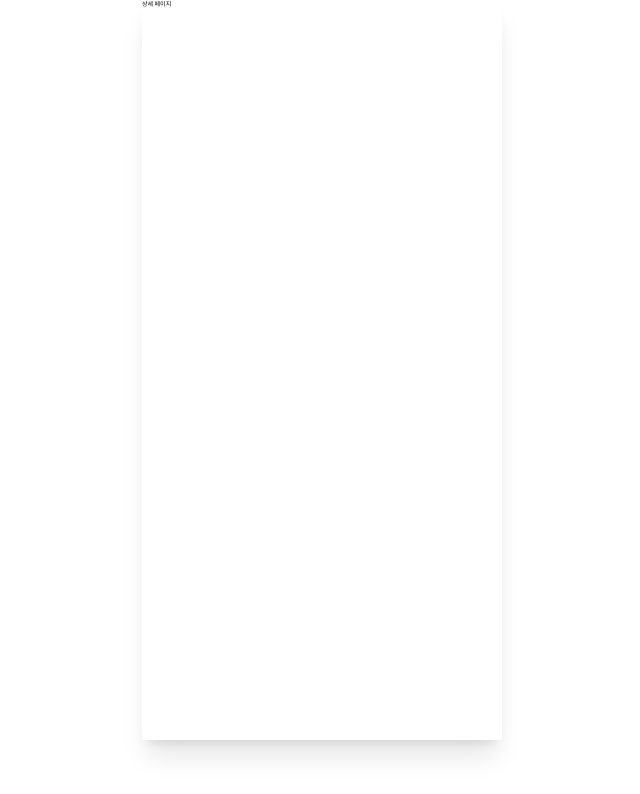
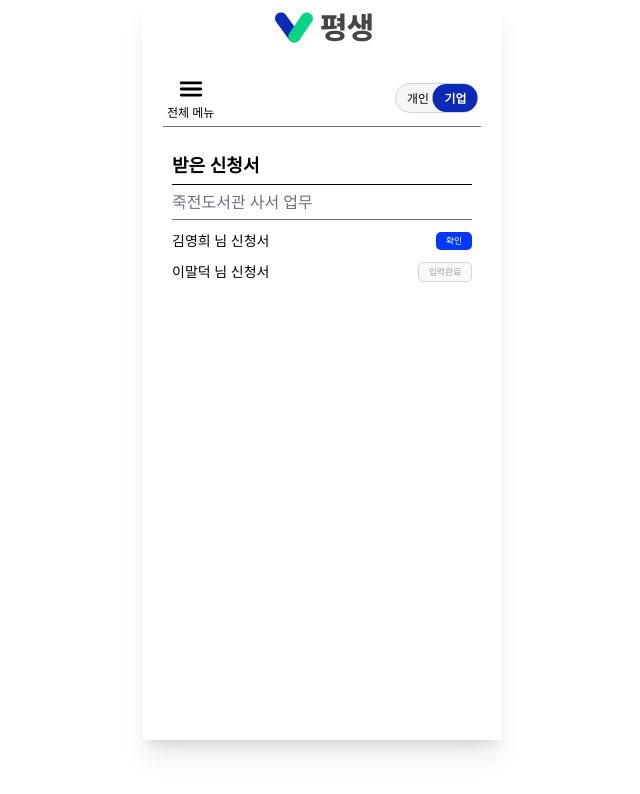
Before and after one commit to PyeongSaeng/PyeongSaeng-FE, a React (Vite) app: page /company/jobs/applications/1 in a window 1280 px wide. Shown: the top 794 px of the page, without its empty margins (318-958 px from the left). Built offline with nearby package versions, Linux system fonts and the light colour scheme; a web font is replaced by a local one.

Commit message:
feat: 신청서 목록 및 상세 페이지 라우팅 연결

```diff
--- a/src/pages/Company/ApplicationDetailPage.tsx
+++ b/src/pages/Company/ApplicationDetailPage.tsx
@@ -1,5 +1,62 @@
-const ApplicationDetailPage = () => {
-  return <div>상세 페이지</div>;
-};
+import Topbar from '../../shared/components/topbar/Topbar';
 
-export default ApplicationDetailPage;
+export default function ApplicationDetailPage() {
+  const mockApplicants = [
+    {
+      name: '김영희',
+      isCompleted: false,
+    },
+    {
+      name: '이말덕',
+      isCompleted: true,
+    },
+  ];
+
+  return (
+    <div className="pt-[10px] h-[740px] flex flex-col">
+      <Topbar />
+      <div className="flex justify-center overflow-y-auto flex-1 pb-6">
+        <div className="w-full max-w-[320px] flex flex-col items-center justify-start bg-white px-4 py-10">
+          {/* 제목 */}
+          <h2 className="text-[18px] font-semibold w-full border-b pb-2 mb-2">
+            받은 신청서
+          </h2>
+          <h3 className="text-[16px] font-medium text-gray-500 w-full border-b pb-2 mb-4">
+            죽전도서관 사서 업무
+          </h3>
+
+          {/* 신청자 리스트 */}
+          <ul className="w-full flex flex-col gap-4">
+            {mockApplicants.map((applicant, index) => (
+              <li
+                key={index}
+                className="flex items-center justify-between text-[14px]"
+              >
+                <span>{applicant.name} 님 신청서</span>
+                {applicant.isCompleted ? (
+                  <button
+                    disabled
+                    className="px-4 py-1 text-sm text-gray-400 border border-gray-300 rounded-lg bg-[#F8F8F8]"
+                  >
+                    입력완료
+                  </button>
+                ) : (
+                  <button
+                    className="px-4 py-1 text-sm text-white bg-[#0038FF] rounded-lg"
+                    onClick={() => {
+                      // 확인 버튼 클릭 시 상세 신청서 보기로 이동
+                      // 예: /company/applications/:jobId/:userId
+                      alert('해당 신청서 보기로 이동');
+                    }}
+                  >
+                    확인
+                  </button>
+                )}
+              </li>
+            ))}
+          </ul>
+        </div>
+      </div>
+    </div>
+  );
+}
--- a/src/pages/Company/ApplicationResultsPage.tsx
+++ b/src/pages/Company/ApplicationResultsPage.tsx
@@ -1,5 +1,10 @@
+import Topbar from '../../shared/components/topbar/Topbar';
+
 const ApplicationResultsPage = () => {
-  return <div>결과 입력 페이지</div>;
+  return (
+    <div>
+      <Topbar></Topbar>
+    </div>
+  );
 };
-
 export default ApplicationResultsPage;
--- a/src/pages/Company/ApplicationsPage.tsx
+++ b/src/pages/Company/ApplicationsPage.tsx
@@ -1,5 +1,48 @@
-const ApplicationsPage = () => {
-  return <div>신청서 목록</div>;
-};
+import { useNavigate } from 'react-router-dom';
+import Topbar from '../../shared/components/topbar/Topbar';
 
-export default ApplicationsPage;
+interface ApplicationSummary {
+  id: number;
+  title: string;
+}
+
+const mockApplications: ApplicationSummary[] = [
+  {
+    id: 101,
+    title: '근무지 + 근무 내용',
+  },
+  {
+    id: 102,
+    title: '죽전도서관 사서 업무',
+  },
+];
+
+export default function ApplicationsPage() {
+  const navigate = useNavigate();
+
+  return (
+    <div className="pt-[10px] h-[740px] flex flex-col">
+      <Topbar />
+      <div className="flex justify-center overflow-y-auto flex-1 pb-6">
+        <div className="w-full max-w-[320px] flex flex-col items-center justify-start bg-white px-4 py-10">
+          <h2 className="text-[16px] font-bold border-b w-full pb-2 mb-4">
+            받은 신청서
+          </h2>
+
+          <ul className="w-full space-y-4">
+            {mockApplications.map((item) => (
+              <li
+                key={item.id}
+                className="flex justify-between items-center border border-[#E0E0E0] rounded-lg px-4 py-3 cursor-pointer hover:bg-gray-50"
+                onClick={() => navigate(`/company/applications/${item.id}`)}
+              >
+                <span className="text-[15px] text-[#333]">{item.title}</span>
+                <span className="text-[20px] text-[#333]">{'>'}</span>
+              </li>
+            ))}
+          </ul>
+        </div>
+      </div>
+    </div>
+  );
+}
```
